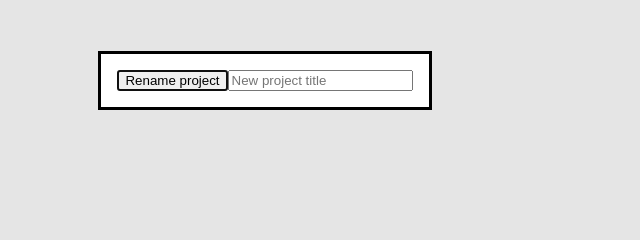
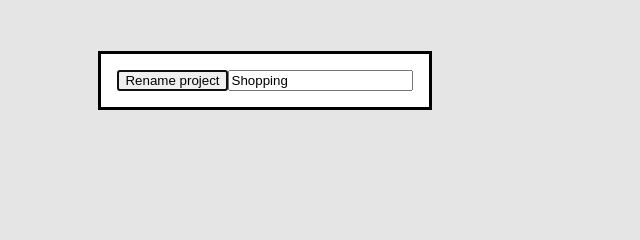
Before and after one commit to comradeazizs/todo-list, a website built with webpack: page src/template.html in a window 1280 px wide. Both pictures are taken after a click on the picture 162 px from the left and 272 px from the top of the page. Shown: the part 320-560 px from the top of the page, 375-1015 px from the left. Built offline with nearby package versions, Linux system fonts and the light colour scheme.

Commit message:
set previous name of project as input value on modifyProjectDialog

```diff
--- a/src/dom-functions.js
+++ b/src/dom-functions.js
@@ -151,6 +151,9 @@ export function updateProjectsUl() {
       // save projectName on memory
       changeProjectDialog.previousName = e.target.parentElement.parentElement.firstChild.textContent;
 
+      // open dialog and set input value
+      const input = changeProjectDialog.dialog.querySelector(".modified-project-title");
+      input.value = changeProjectDialog.previousName;
       changeProjectDialog.showModal();
     });
     icons.appendChild(penIcon);
```
Also changed, not shown: dist/index.html, dist/main.js.
